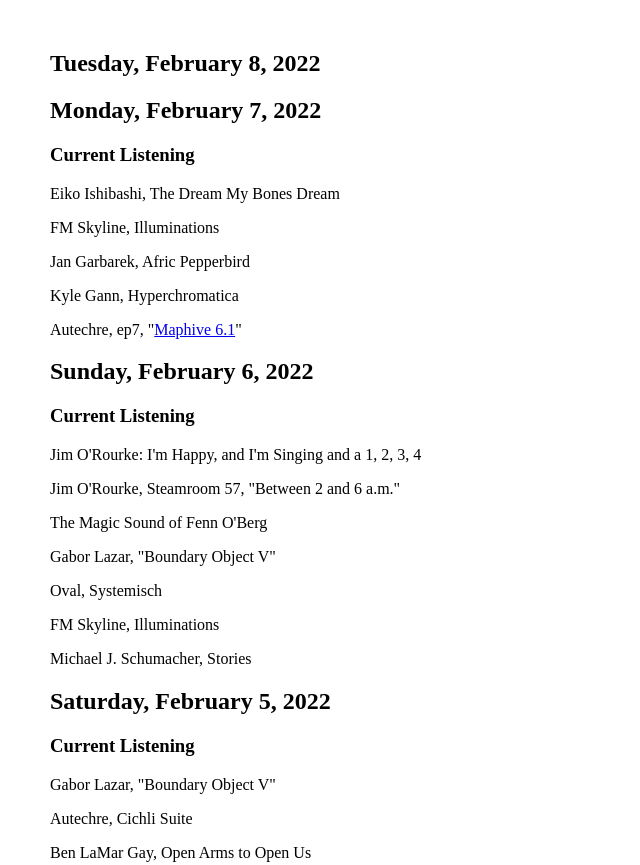
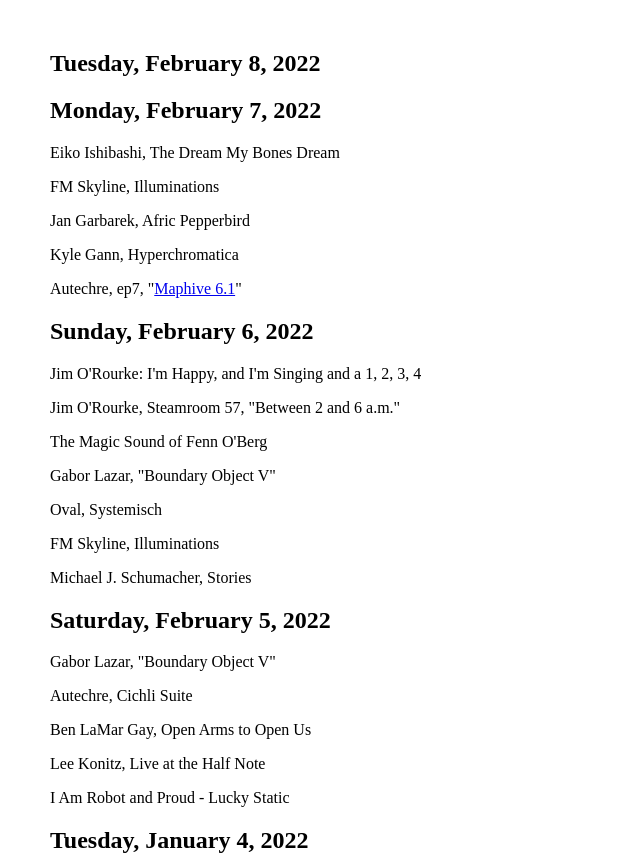
Before and after one commit to dawick/daw, a plain HTML site: page index.html in a window 1280 px wide. Shown: the top 865 px of the page, without its empty margins (0-640 px from the left). Drawn offline with Linux system fonts and the light colour scheme.

Commit message:
remove current listen

```diff
--- a/index.html
+++ b/index.html
@@ -33,7 +33,7 @@ blockquote {
 
 <article>
 	<h2>Monday, February 7, 2022</h2>
-	<h3>Current Listening</h3>
+
 
 <div class="albums">
 	<p>Eiko Ishibashi, The Dream My Bones Dream</p>
@@ -50,7 +50,7 @@ blockquote {
 
 <article>
 	<h2>Sunday, February 6, 2022</h2>
-	<h3>Current Listening</h3>
+
 
 
 <div class="albums">
@@ -67,7 +67,7 @@ blockquote {
 
 <article>
 	<h2>Saturday, February 5, 2022</h2>
-	<h3>Current Listening</h3>
+
 
 <div class="albums">
 	<p>Gabor Lazar, "Boundary Object V"</p>
```
